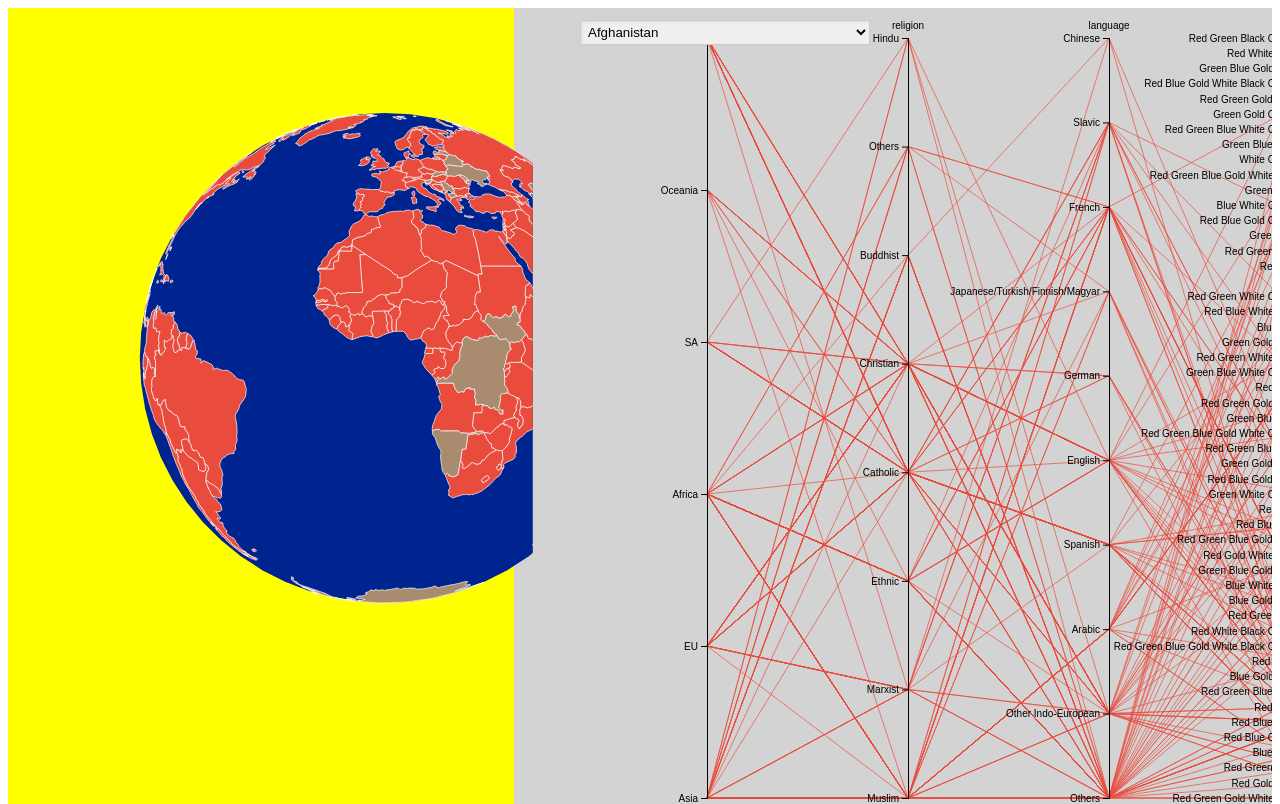
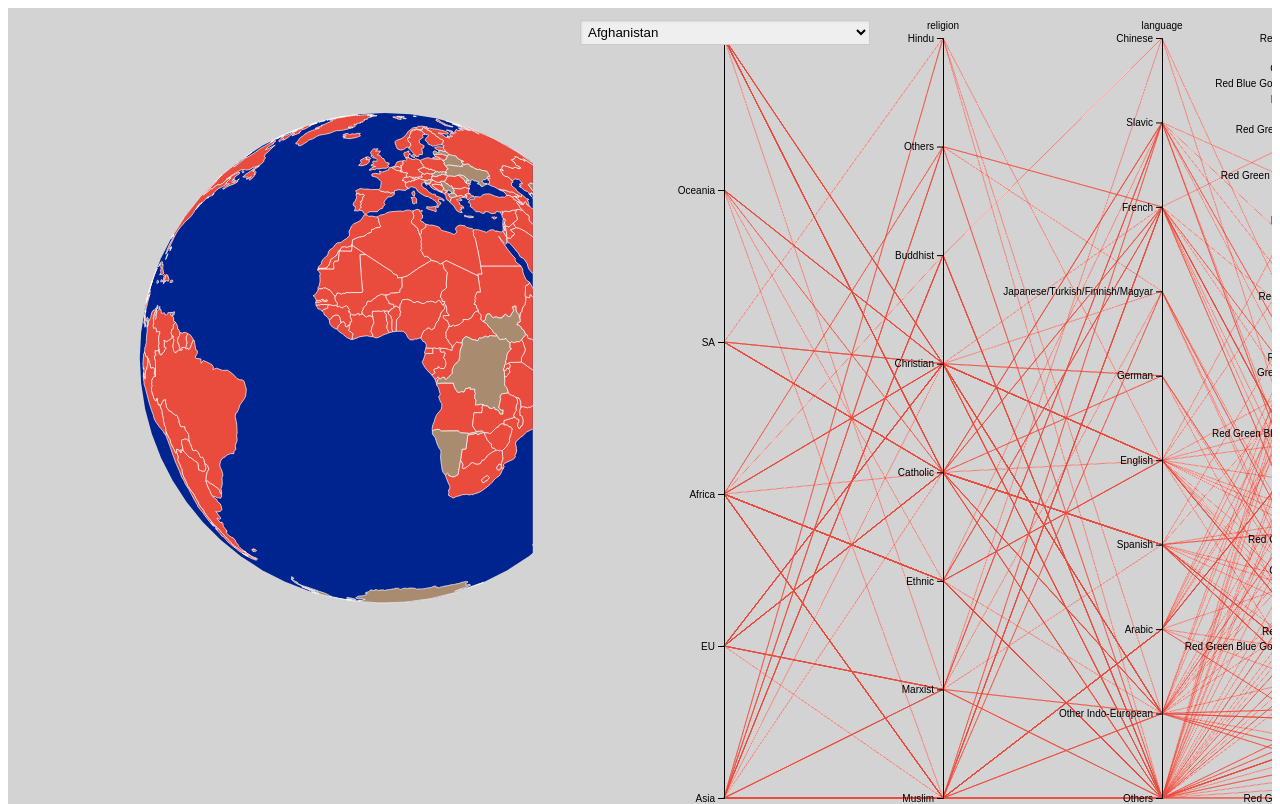
Before and after one commit to GregoryPrograms/ECS163Project-JavaScript, a plain HTML site: page index.html in a window 1280 px wide. Shown: the top 804 px of the page. Drawn offline with Linux system fonts and the light colour scheme.

Commit message:
Updated backgrounds and final formatting for globe and parallel coords

```diff
--- a/index.html
+++ b/index.html
@@ -4,7 +4,7 @@
     <meta charset ="utf-8">
 <link rel="stylesheet" type="text/css" href="css/styles.css">
 <script type="text/javascript" src="scripts/d3.v4.min.js"></script>
-<svg width="40%" height = "800" id = "sliders" style = "float:left; background-color: yellow"></svg>
+<svg width="40%" height = "800" id = "sliders" style = "float:left; background-color: lightgrey"></svg>
 <svg width="60%" height = "800" id = "parallelCoords" style = "float: right; background-color: lightgrey"></svg>
 <svg width="25%" height= "800" id = "moreText" style = "float:left; background-color: red"></svg>
 <svg width="75%" height= "800" id = "chordChart" style = "float:right; background-color: green"></svg>
--- a/scripts/graphs/parallelCoords.js
+++ b/scripts/graphs/parallelCoords.js
@@ -22,10 +22,9 @@
  * filteredMap -- data that will popout relevant to filters
  */
 function parallel(fullMap, filteredMap) {
-  var test = [filteredMap[1], filteredMap[2], filteredMap[3]];
   var margin = {
       top: 30,
-      right: 100,
+      right: -5,
       bottom: 10,
       left: -10
     },
@@ -92,8 +91,8 @@ function parallel(fullMap, filteredMap) {
     .data(fullMap)
     .enter().append("path")
     .attr("d", path)
-    .style("stroke", "#ddd")
-    .style("stroke-opacity", ".4")
+    .style("stroke", "#fff")
+    .style("stroke-opacity", "0.9")
     .style("shape-rendering", "crispEdges")
     .style("fill", "none");
 
```
